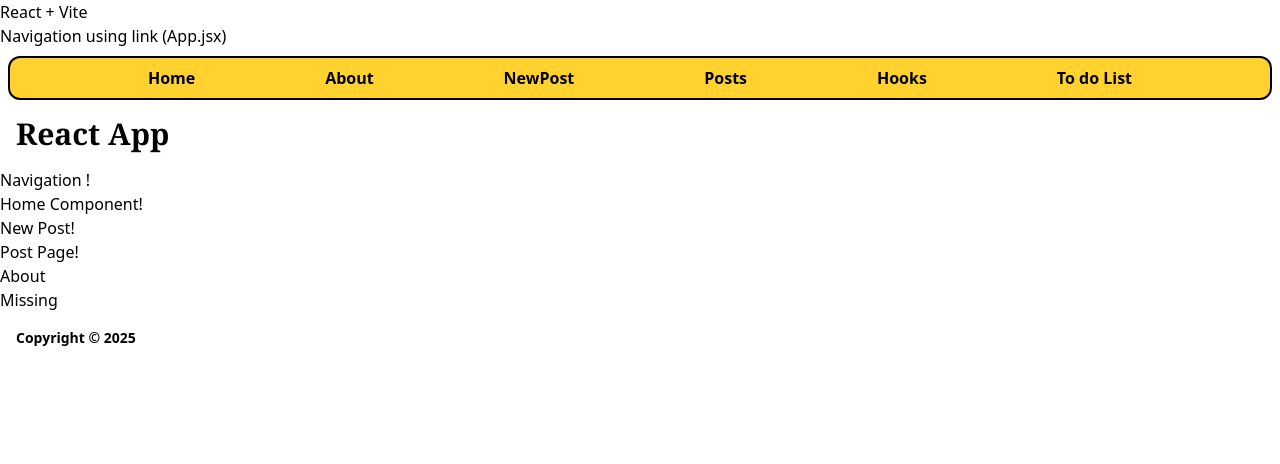
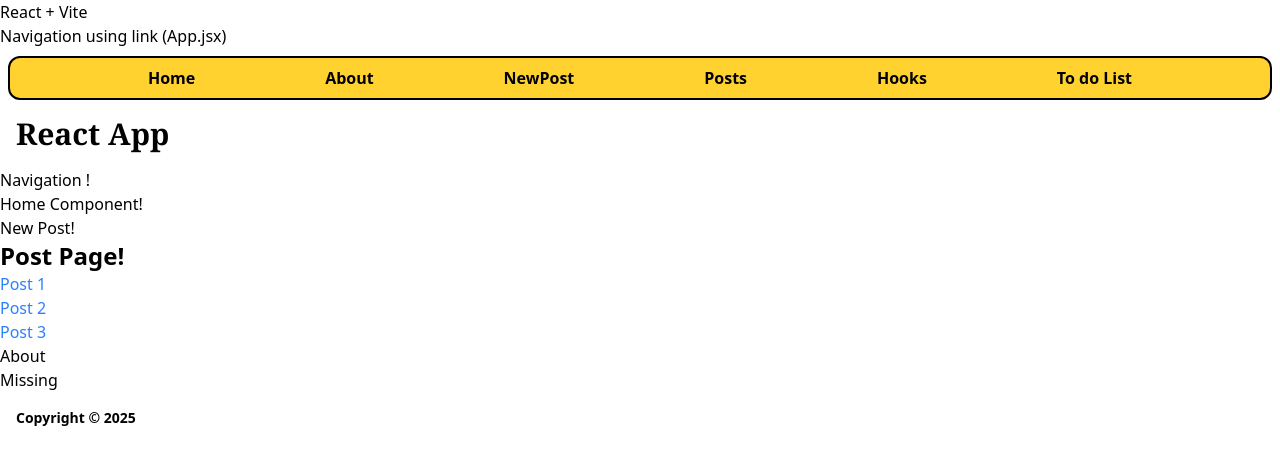
Before and after one commit to coddzz/React-Vite, a React (Vite) app: page / in a window 1280 px wide. Shown: the top 464 px of the page. Built offline with nearby package versions, Linux system fonts and the light colour scheme.

Commit message:
post routing

```diff
--- a/src/App.jsx
+++ b/src/App.jsx
@@ -31,6 +31,7 @@ const App = () =>{
         <Route path="/posts" element={<Posts />} />
         <Route path="/hooks" element={<AboutHooks />} />
         <Route path="/todolist" element={<TodolistPage />} />
+        <Route path="/postpage/:id" element={<Posts />} />
       </Routes>
     </div>
   )
--- a/src/components/PostContent.jsx
+++ b/src/components/PostContent.jsx
@@ -3,8 +3,16 @@ import earth from "../assets/earth.png";
 
 
 export const PostContent = () => {
+
+
+
   return (
     <>
+        <div>
+            <h1>
+                Post
+            </h1>
+        </div>
         <div className="flex bg-blue-950 rounded-3xl">
             <div class="mx-auto flex max-w-sm items-center gap-x-4 rounded-xl bg-white p-6 shadow-lg outline outline-black/5 dark:bg-slate-800 dark:shadow-none dark:-outline-offset-1 dark:outline-white/10">
                 <div>
--- a/src/components/PostPage.jsx
+++ b/src/components/PostPage.jsx
@@ -1,9 +1,13 @@
 import React from 'react'
+import { Link } from 'react-router-dom'
 
 const PostPage = () => {
   return (
     <div>
-      <h1>Post Page!</h1>
+      <h1 className='font-bold text-2xl'>Post Page!</h1>
+      <h1><Link to="/postpage/1" className='text-blue-500 hover:underline'>Post 1</Link></h1>
+      <h1><Link to="/postpage/2" className='text-blue-500 hover:underline'>Post 2</Link></h1>
+      <h1><Link to="/postpage/3" className='text-blue-500 hover:underline'>Post 3</Link></h1>
     </div>
   )
 }
```
